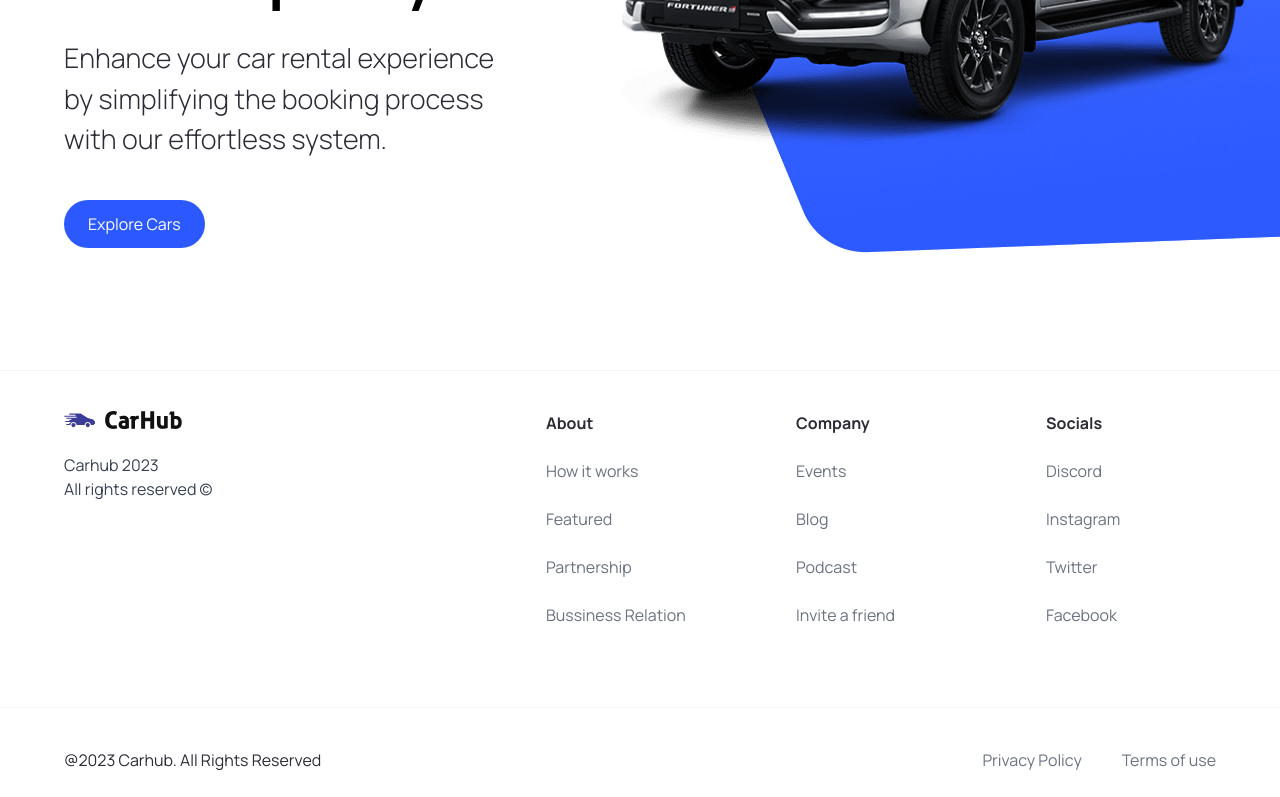
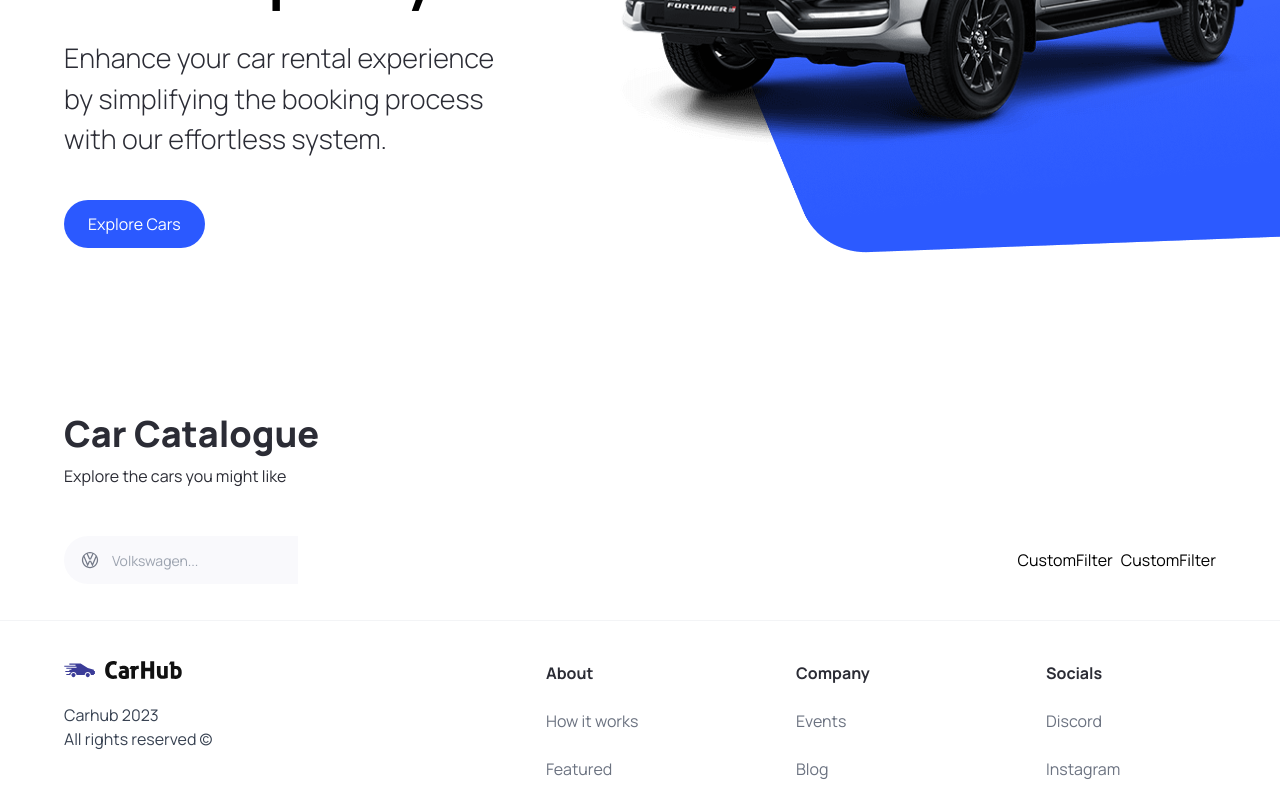
Before and after one commit to jayd0001/Auto-Folio, a Next.js app: page / in a window 1280 px wide. Shown: the part 450-1247 px from the top of the page. Built offline with nearby package versions, Linux system fonts and the light colour scheme.

Commit message:
Car catalogue section- searchFilter, Searchbar, SearchManufacturer compnents implentation along with headless UI installation

```diff
--- a/app/page.tsx
+++ b/app/page.tsx
@@ -1,10 +1,28 @@
-import { Hero } from "@/components"
+"use client"
+
+import { CustomFilter, Hero, SearchBar } from "@/components"
 import Image from "next/image"
 
 export default function Home() {
   return (
     <main className="overflow-hidden">
       <Hero />
+
+      {/* Car Catalogue Section */}
+      <div className="mt-12 padding-x padding-y max-width" id="discover">
+        <div className="home__text-container">
+          <h1 className="text-4xl font-extrabold">Car Catalogue</h1>
+          <p>Explore the cars you might like</p>
+        </div>
+        <div className="home__filters">
+          <SearchBar />
+
+          <div className="home__filter-container">
+            <CustomFilter title="fuel" />
+            <CustomFilter title="year" />
+          </div>
+        </div>
+      </div>
     </main>
   )
 }
--- /dev/null
+++ b/components/CustomFilter.tsx
@@ -0,0 +1,9 @@
+import React from 'react'
+
+const CustomFilter = () => {
+  return (
+    <div>CustomFilter</div>
+  )
+}
+
+export default CustomFilter
--- /dev/null
+++ b/components/SearchBar.tsx
@@ -0,0 +1,18 @@
+"use client"
+
+import { useState } from "react"
+import { SearchManufacturer } from "."
+
+const SearchBar = () => {
+  const [manufacturer, setManufacturer] = useState("")
+  const handleSearch = () => {}
+  return (
+    <form className="searchbar" onSubmit={handleSearch}>
+      <div className="searchbar__items">
+        <SearchManufacturer manuFacturer={manufacturer} setManuFacturer={setManufacturer} />
+      </div>
+    </form>
+  )
+}
+
+export default SearchBar
--- /dev/null
+++ b/components/SearchManufacturer.tsx
@@ -0,0 +1,67 @@
+"use client"
+import { useState, Fragment } from "react"
+import { Combobox, Transition } from "@headlessui/react"
+import Image from "next/image"
+import { SearchManuFacturerProps } from "@/types"
+
+//constants
+import { manufacturers } from "@/constants"
+
+const SearchManufacturer = ({ manuFacturer, setManuFacturer }: SearchManuFacturerProps) => {
+  const [query, setQuery] = useState("")
+
+  const filteredManufacturers = query === "" ? manufacturers : manufacturers.filter((item) => item.toLowerCase().replace(/\s+/g, "").includes(query.toLowerCase().replace(/\s+/g, "")))
+
+  return (
+    <div className="search-manufacturer">
+      <Combobox value={manuFacturer} onChange={setManuFacturer}>
+        <div className="relative w-full">
+          {/* Button for the combobox. Click on the icon to see the complete dropdown */}
+          <Combobox.Button className="absolute top-[14px]">
+            <Image src="/car-logo.svg" width={20} height={20} className="ml-4" alt="car logo" />
+          </Combobox.Button>
+
+          {/* Input field for searching */}
+          <Combobox.Input
+            className="search-manufacturer__input"
+            displayValue={(item: string) => item}
+            onChange={(event) => setQuery(event.target.value)} // Update the search query when the input changes
+            placeholder="Volkswagen..."
+          />
+
+          {/* Transition for displaying the options */}
+          <Transition
+            as={Fragment} // group multiple elements without introducing an additional DOM node i.e., <></>
+            leave="transition ease-in duration-100"
+            leaveFrom="opacity-100"
+            leaveTo="opacity-0"
+            afterLeave={() => setQuery("")} // Reset the search query after the transition completes
+          >
+            <Combobox.Options className="absolute mt-1 max-h-60 w-full overflow-auto rounded-md bg-white py-1 text-base shadow-lg ring-1 ring-black ring-opacity-5 focus:outline-none sm:text-sm" static>
+              {filteredManufacturers.length === 0 && query !== "" ? (
+                <Combobox.Option value={query} className="search-manufacturer__option">
+                  Create "{query}"
+                </Combobox.Option>
+              ) : (
+                filteredManufacturers.map((item) => (
+                  <Combobox.Option key={item} className={({ active }) => `relative search-manufacturer__option ${active ? "bg-primary-blue text-white" : "text-gray-900"}`} value={item}>
+                    {({ selected, active }) => (
+                      <>
+                        <span className={`block truncate ${selected ? "font-medium" : "font-normal"}`}>{item}</span>
+
+                        {/* Show an active blue background color if the option is selected */}
+                        {selected ? <span className={`absolute inset-y-0 left-0 flex items-center pl-3 ${active ? "text-white" : "text-pribg-primary-purple"}`}></span> : null}
+                      </>
+                    )}
+                  </Combobox.Option>
+                ))
+              )}
+            </Combobox.Options>
+          </Transition>
+        </div>
+      </Combobox>
+    </div>
+  )
+}
+
+export default SearchManufacturer
--- a/components/index.ts
+++ b/components/index.ts
@@ -2,5 +2,8 @@
 import CustomButton from "./CustomButton"
 import Navbar from "./Navbar"
 import Footer from "./Footer"
+import SearchBar from "./SearchBar"
+import CustomFilter from "./CustomFilter"
+import SearchManufacturer from "./SearchManufacturer"
 
-export { Hero, CustomButton, Navbar, Footer }
+export { Hero, CustomButton, Navbar, Footer, SearchBar, CustomFilter, SearchManufacturer }
--- a/types/index.ts
+++ b/types/index.ts
@@ -6,3 +6,8 @@
   handleClick?: MouseEventHandler<HTMLButtonElement>
   btnType?: "button" | "submit"
 }
+
+export interface SearchManuFacturerProps {
+  manuFacturer: string
+  setManuFacturer: (manufacturer: string) => void
+}
```
Also changed, not shown: package.json (+5 -4 lines), 1 other file (tests, documents, lock files or other folders).
